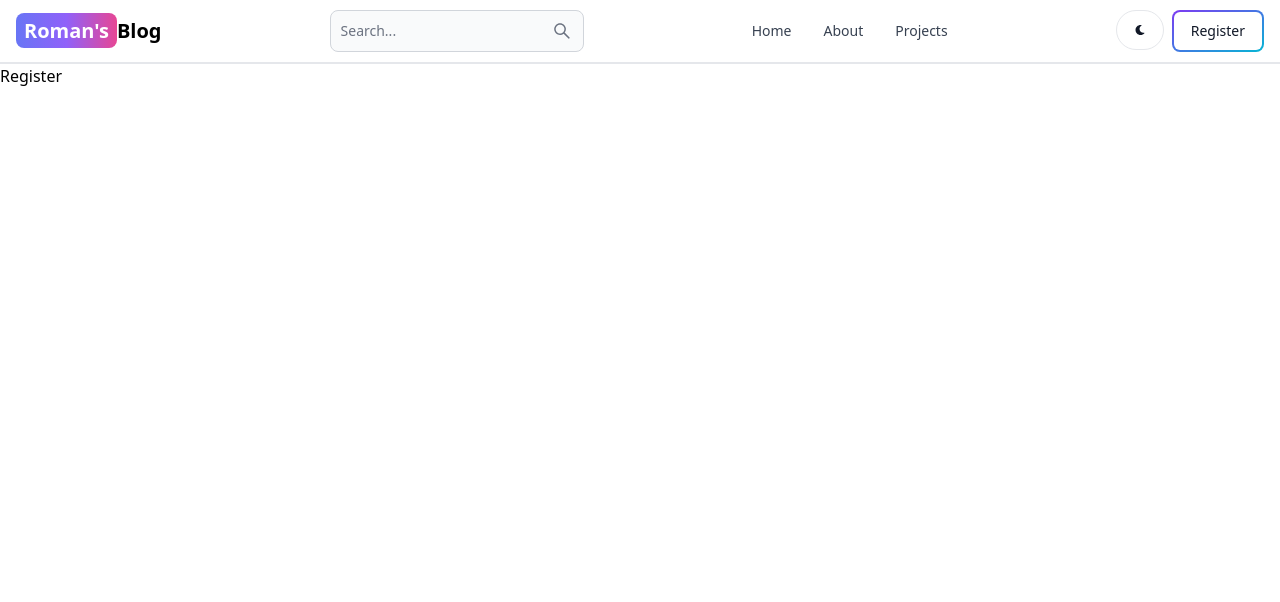
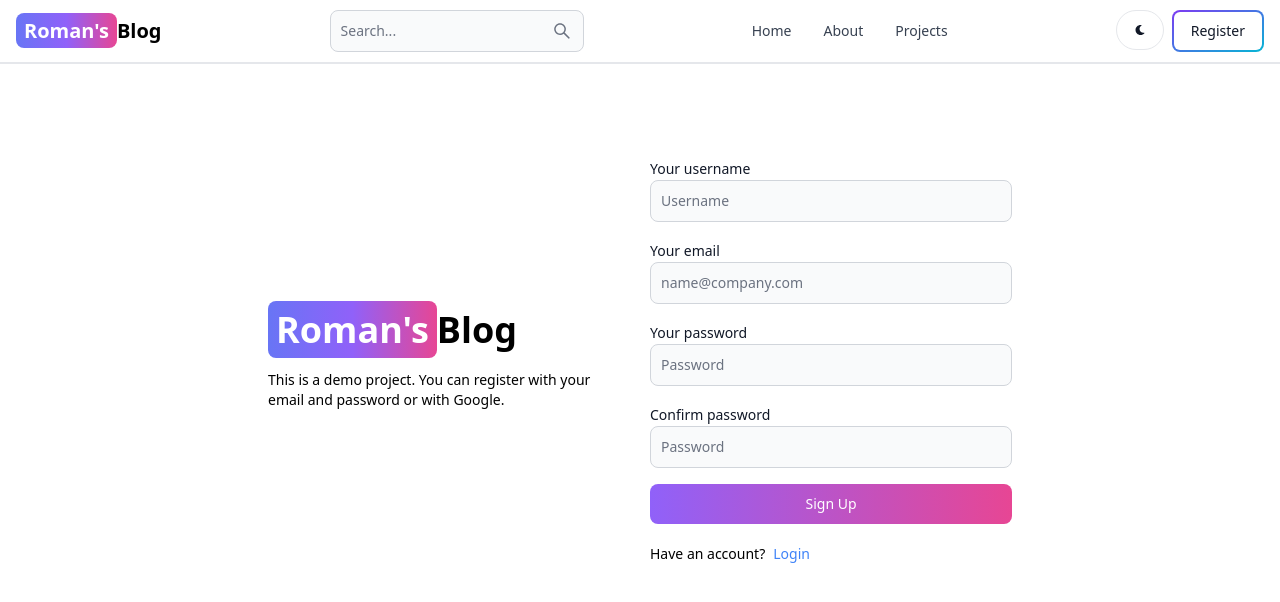
Before and after one commit to Romantev/The-Blog, a React (Vite) app in the folder client/: page /register in a window 1280 px wide. Shown: the top 602 px of the page. Built offline with nearby package versions, Linux system fonts and the light colour scheme.

Commit message:
create register page ui

```diff
--- a/client/src/components/Header.jsx
+++ b/client/src/components/Header.jsx
@@ -33,7 +33,7 @@
         <Button className="w-12 h-10 hidden sm:inline" color="gray" pill>
           <FaMoon />
         </Button>
-        <Link to="/login">
+        <Link to="/register">
           <Button gradientDuoTone="purpleToBlue" outline>
             Register
           </Button>
--- a/client/src/pages/Register.jsx
+++ b/client/src/pages/Register.jsx
@@ -1,3 +1,62 @@
+import { Link } from "react-router-dom";
+import { Button, Label, TextInput } from "flowbite-react";
+
 export default function Register() {
-  return <div>Register</div>;
+  return (
+    <div className="min-h-screen mt-20">
+      <div className="flex p-3 max-w-3xl mx-auto flex-col md:flex-row md:items-center gap-5">
+        {/* LEFT SIDE */}
+        <div className="flex-1">
+          <Link to="/" className="font-bold dark:text-white text-4xl">
+            <span className="px-2 py-1 bg-gradient-to-r from-indigo-500 via-purple-500 to-pink-500 rounded-lg text-white">
+              Roman's
+            </span>
+            Blog
+          </Link>
+          <p className="text-sm mt-5">
+            This is a demo project. You can register with your email and
+            password or with Google.
+          </p>
+        </div>
+        {/* RIGHT SIDE */}
+        <div className="flex-1">
+          <form className="flex flex-col gap-4">
+            <div className="">
+              <Label value="Your username" />
+              <TextInput type="text" placeholder="Username" id="username" />
+            </div>
+            <div className="">
+              <Label value="Your email" />
+              <TextInput
+                type="text"
+                placeholder="name@company.com"
+                id="email"
+              />
+            </div>
+            <div className="">
+              <Label value="Your password" />
+              <TextInput type="password" placeholder="Password" id="password" />
+            </div>
+            <div className="">
+              <Label value="Confirm password" />
+              <TextInput
+                type="password"
+                placeholder="Password"
+                id="confirmPassword"
+              />
+            </div>
+            <Button gradientDuoTone="purpleToPink" type="submit">
+              Sign Up
+            </Button>
+          </form>
+          <div className="flex gap-2 text-sm mt-5">
+            <span>Have an account?</span>
+            <Link to="/login" className="text-blue-500">
+              Login
+            </Link>
+          </div>
+        </div>
+      </div>
+    </div>
+  );
 }
```
